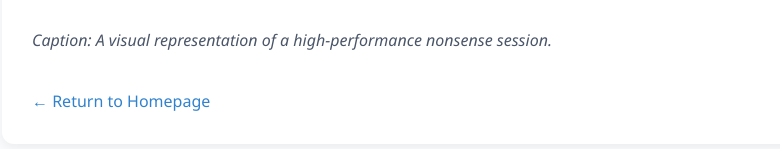
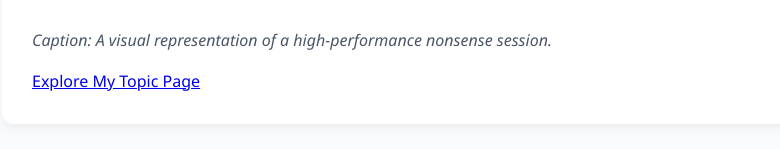
Before and after one commit to git-fama/git-fama.github.io, a plain HTML site: page index.html in a window 1280 px wide. Shown: the part 637-786 px from the top of the page, without its empty margins (238-1018 px from the left). Drawn offline with Linux system fonts and the light colour scheme.

Commit message:
Update index.html

```diff
--- a/index.html
+++ b/index.html
@@ -26,7 +26,7 @@
 
         <p><em>Caption: A visual representation of a high-performance nonsense session.</em></p>
 
-        <a href="index.html" class="link">&larr; Return to Homepage</a>
+        <a href="hobby.html" class="btn">Explore My Topic Page</a>
     </div>
 
 </body>
```
